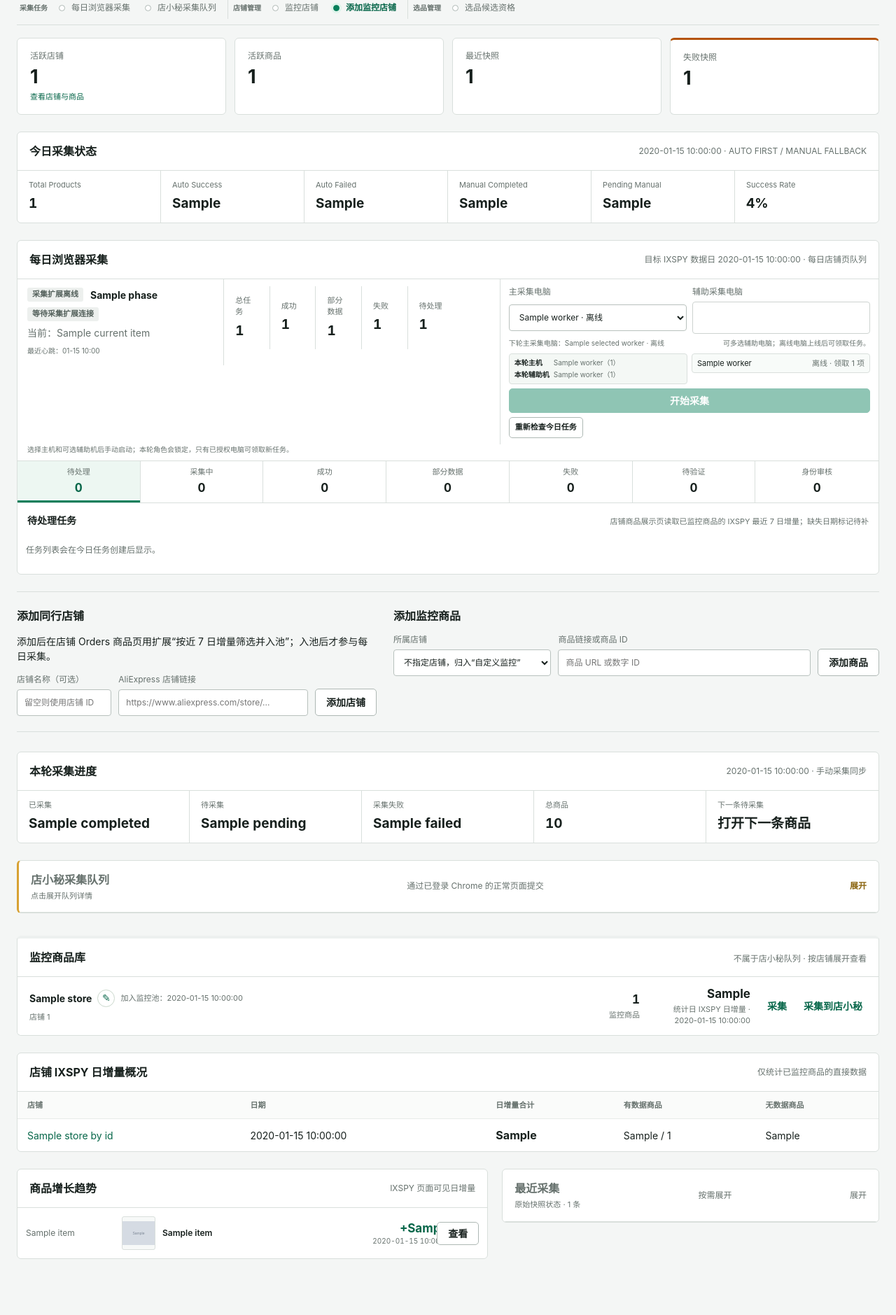
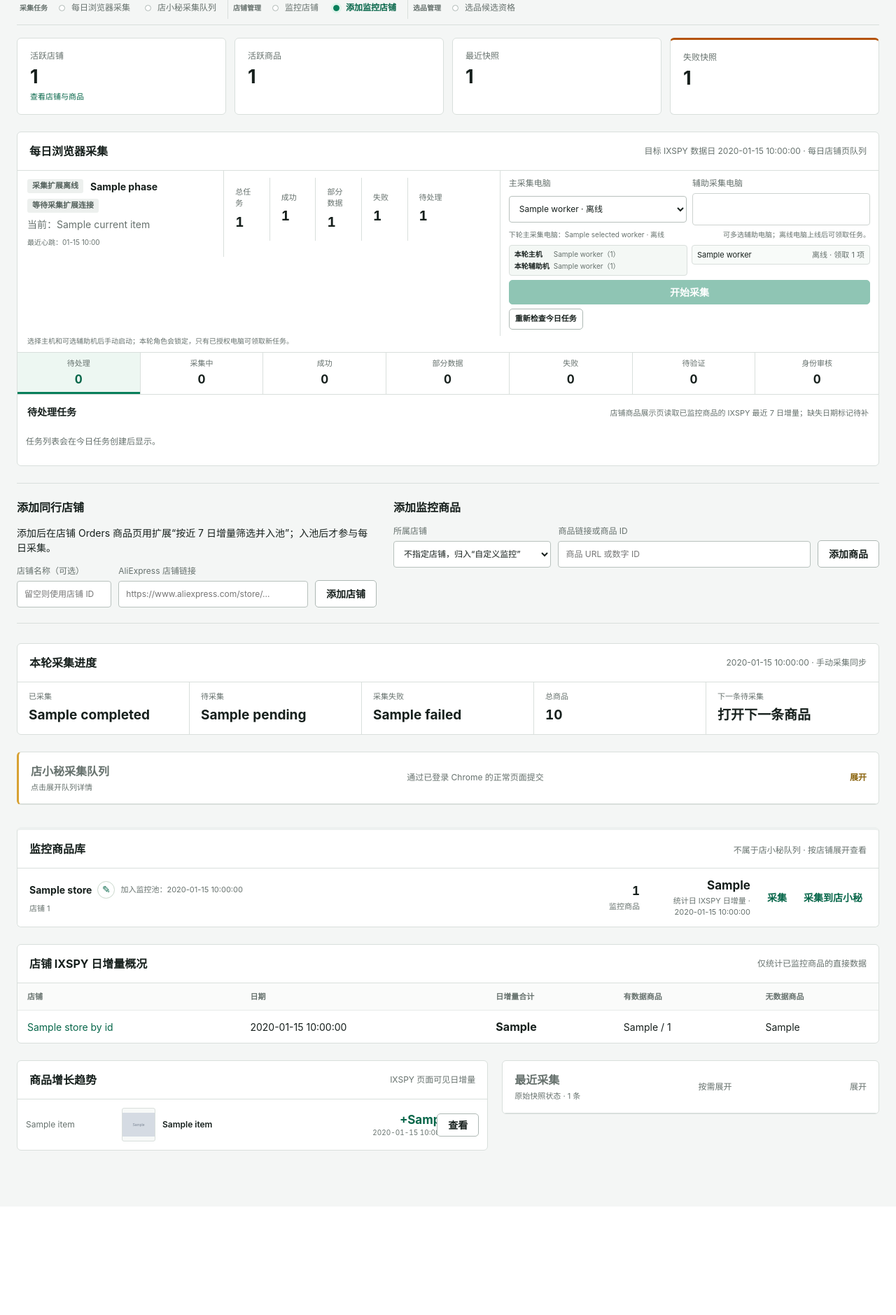
Before and after one commit to Galoremw/aliexpress-monitor, a FastAPI app: template app/templates/dashboard.html in a window 1280 px wide. Shown: the part 203-2082 px from the top of the page at 70% size. After the commit the page ends 1847 px from the top, so only its background shows below. Run offline with FastAPI, Linux system fonts and the light colour scheme; the template is opened without the code that fills it: most values are stand-ins (such as "Sample title", 1, 10 or a date in 2020); grey boxes marked "Sample" are stand-in pictures; lists and menus that the app fills with data are empty.

Commit message:
Remove redundant daily collection status section

```diff
--- a/app/static/dashboard.css
+++ b/app/static/dashboard.css
@@ -81,7 +81,6 @@ html { scroll-behavior: smooth; }
 .stats strong { display: block; margin-top: 7px; font-size: 27px; line-height: 1; }
 .stats small { display: block; margin-top: 7px; color: var(--accent-dark); font-size: 11px; }
 .stats .warning { border-top: 3px solid var(--warning); }
-.collection-status-band { margin-bottom: 24px; }
 .browser-collection-band { margin-bottom: 24px; }
 .browser-run-layout { display: grid; grid-template-columns: minmax(200px, .9fr) minmax(320px, 1.2fr) minmax(380px, 1.65fr); align-items: start; }
 .browser-run-state { min-width: 0; padding: 12px 14px; border-right: 1px solid var(--line); }
--- a/app/templates/dashboard.html
+++ b/app/templates/dashboard.html
@@ -37,18 +37,6 @@
   <article><span>活跃商品</span><strong>{{ active_product_count }}</strong></article>
   <article><span>最近快照</span><strong>{{ recent_snapshots|length }}</strong></article>
   <article class="{% if failed_snapshot_count %}warning{% endif %}"><span>失败快照</span><strong>{{ failed_snapshot_count }}</strong></article>
-</section>
-
-<section id="collection-status" class="data-section collection-status-band">
-  <div class="section-heading"><h2>今日采集状态</h2><span>{{ collection_status.date }} · AUTO FIRST / MANUAL FALLBACK</span></div>
-  <div class="status-grid">
-    <span><small>Total Products</small><b>{{ collection_status.total_products }}</b></span>
-    <span><small>Auto Success</small><b>{{ collection_status.auto_success }}</b></span>
-    <span><small>Auto Failed</small><b>{{ collection_status.auto_failed }}</b></span>
-    <span><small>Manual Completed</small><b>{{ collection_status.manual_completed }}</b></span>
-    <a href="/collection/pending"><small>Pending Manual</small><b>{{ collection_status.pending_manual }}</b></a>
-    <span><small>Success Rate</small><b>{{ collection_status.success_rate }}%</b></span>
-  </div>
 </section>
 
 <section id="browser-collection-status" class="data-section browser-collection-band" data-status-endpoint="/api/browser-collection/runs/today">
```
